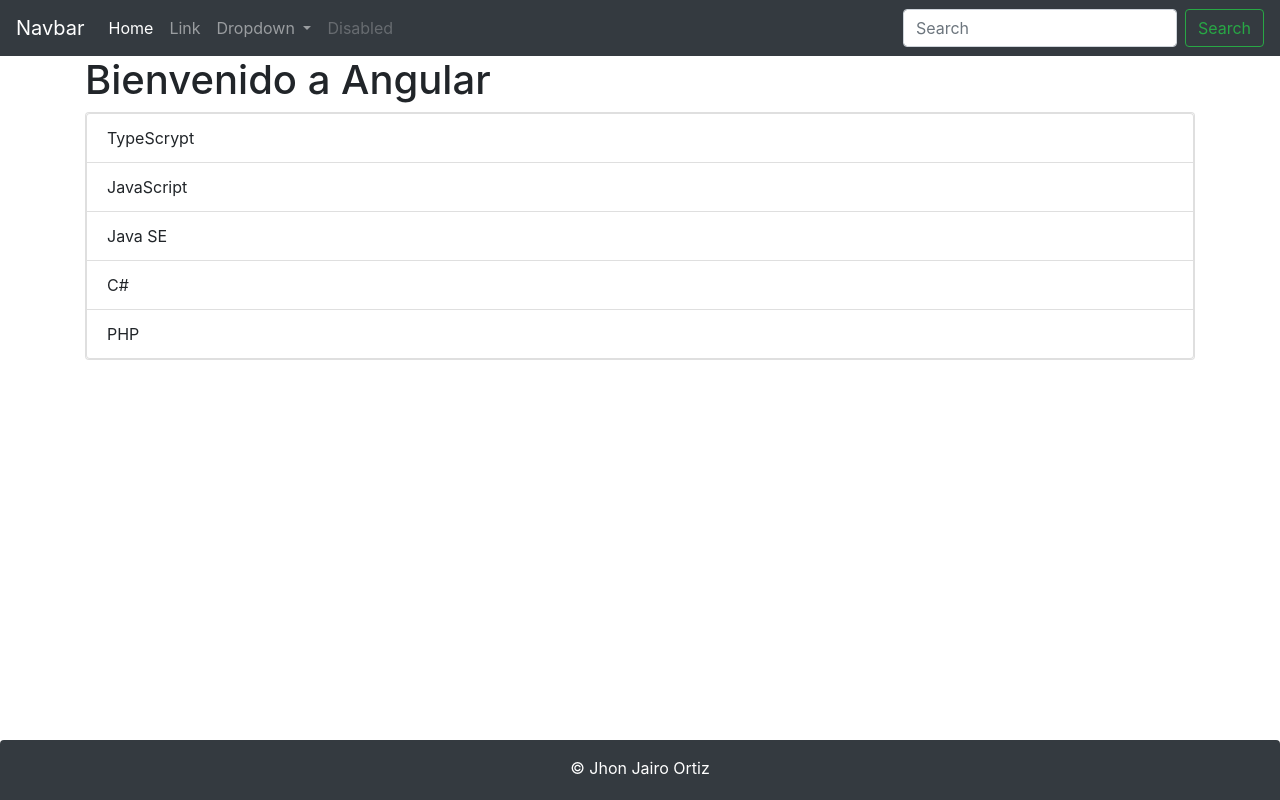
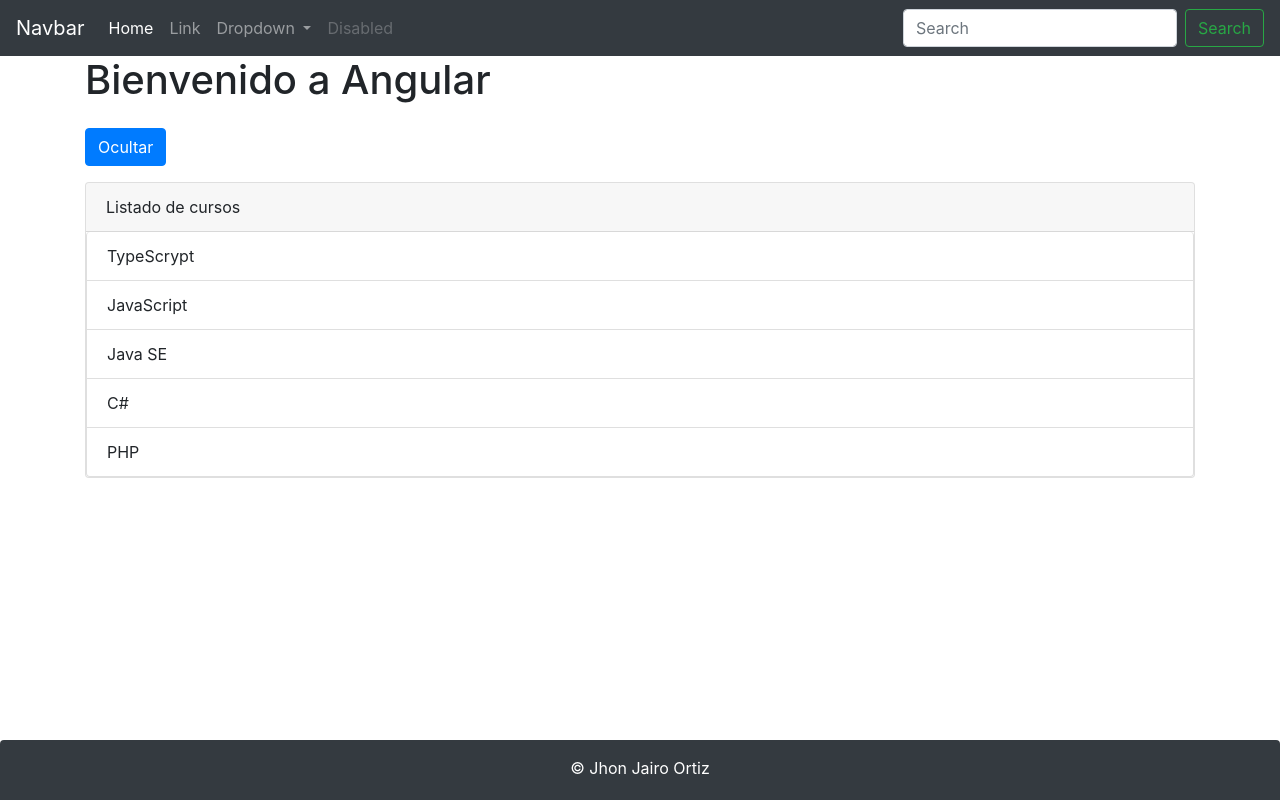
Before and after one commit to jjortiz016/front_clientes_Angular, an Angular app: page / in a window 1280 px wide. Built offline with nearby package versions, Linux system fonts and the light colour scheme.

Commit message:
directiva  *ngIf se configuro button con el evento click y su condicional para estar true o false, y en la lista se cocolo el ngIf para cambiar el valor de la variable habilitar y asi desplegar u ocultar la lista

```diff
--- a/src/app/directiva/directiva.component.html
+++ b/src/app/directiva/directiva.component.html
@@ -1,5 +1,9 @@
+<button type="button"  (click)="habilitar= (habilitar==true)? false: true" class="btn btn-primary my-3">{{habilitar==true? 'Ocultar': 'Mostrar'}}</button>
 <div class="card">
-    <ul class="list-group">
+    <div class="card-header">
+       Listado de cursos
+    </div>
+    <ul class="list-group" *ngIf="habilitar == true">
         <li class="list-group-item" *ngFor="let curso of listaCurso">{{ curso }} </li>
     </ul>
 </div>
--- a/src/app/directiva/directiva.component.ts
+++ b/src/app/directiva/directiva.component.ts
@@ -6,6 +6,7 @@
 })
 export class DirectivaComponent {
   listaCurso: string[] = ['TypeScrypt', 'JavaScript', 'Java SE', 'C#', 'PHP'];
+  habilitar: boolean = true;
    constructor() {}
 
 }
```
